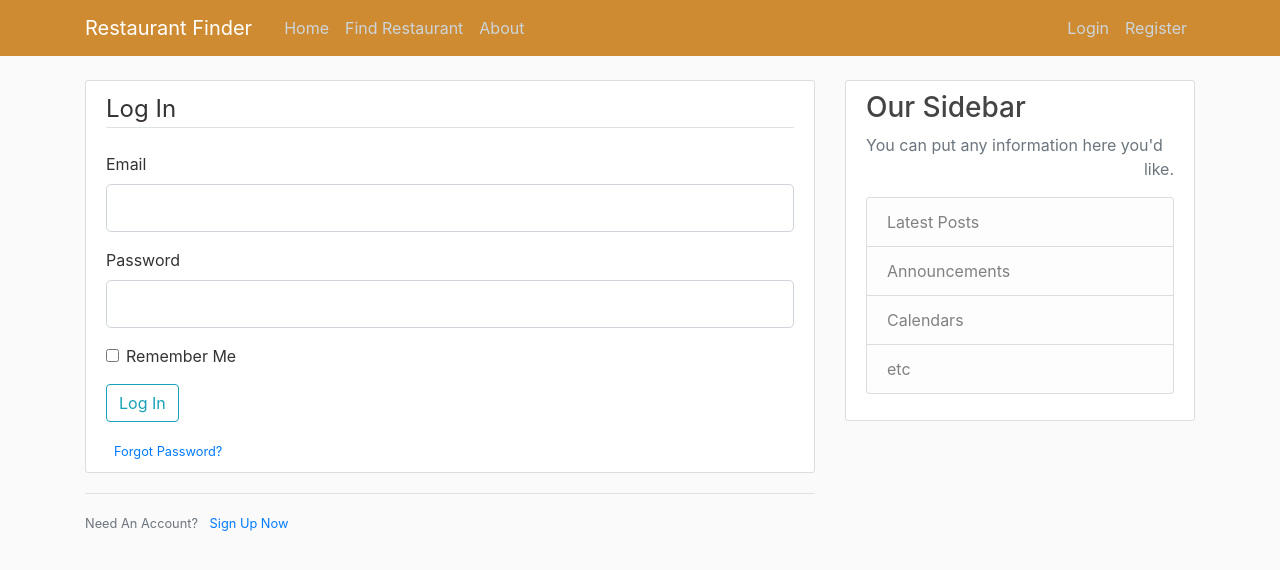
After one commit to vsg2608/DBMS_Project_1, a Flask app: page /userLogin in a window 1280 px wide. The commit adds this page. Shown: the top 570 px of the page. Run offline with Flask 2, Linux system fonts and the light colour scheme; some libraries are stand-ins or nearby versions.

Commit message:
Search Working

```diff
--- a/Main.py
+++ b/Main.py
@@ -1,6 +1,6 @@
 import psycopg2 as pg
-from flask import Flask, render_template, redirect, flash
-from forms import RegisterationForm, LoginForm
+from flask import Flask, render_template, redirect, flash,url_for
+from forms import RegisterationForm, LoginForm, searchForm
 import os
 import sys
 
@@ -36,24 +36,76 @@ def home():
 def about():
    return render_template('about.html',title='About')
 
-@app.route('/search')
+@app.route('/search', methods=['GET','POST'])
 def search():
    cur.execute("""SELECT restaurant_name,address, cuisines, averagecost_for_two, currency, aggregate_rating FROM rest LIMIT 10;""")
    restaurants= cur.fetchall()
-   print(restaurants[0][0])
-   return render_template('search.html',title='Find Restaurant',restaurants=restaurants)
+   form= searchForm()
+   if form.validate_on_submit():
+      print(form.locality.data)
+      print(form.rating.data)
+      query="SELECT distinct restaurant_name,address, cuisines, averagecost_for_two, currency, aggregate_rating from rest, city, cuisine,rest_cuisine WHERE rest.localityid=city.id and lower(city.city)=lower('"+str(form.city.data)+"') "
+      if(form.restaurantName.data!=""):
+         query+=" and lower(rest.restaurant_name) like lower('%" + form.restaurantName.data + "%') "
+      if(form.locality.data!=""):
+         query+=" and lower(city.locality) like lower('%" + form.locality.data + "%') "
+      if(form.rating.data!=""):
+         query+=" and rest.aggregate_rating>= "+str(form.rating.data)
+      cuisines="'japanese','korean'"
+      and_or=False
+      if(cuisines!=""):
+        query+= " and rest.restaurant_id= rest_cuisine.rest_id and cuisine.cuisine_code= rest_cuisine.cuisine_code and lower(cuisine.cuisine) in ("+cuisines+") "
+
+      sortbyRating= False
+      sortbyRestName= False
+      sortbyPrice= True
+      if(sortbyPrice):
+         query+= "ORDER BY rest.aggregate_rating desc"
+      print(query)
+      cur.execute(query+";")
+      restaurants= cur.fetchall()
+   return render_template('search.html',title='Find Restaurant',restaurants=restaurants, form=form)
 
 @app.route('/userRegister', methods=['GET','POST'])
 def userRegister():
    form= RegisterationForm()
    if form.validate_on_submit():
-      flash(f'Accound Created for { form.username.data}!', 'success')
-      return redirect(url_for('home'))
+      date="2018-12-30"
+      gender="M"
+      address="153 Phulkian Enclave, New Delhi"
+      locality="Hauz Khas"
+      name= form.name.data
+      email=form.email.data
+      password=form.password.data
+      cur.execute("Select email from users where email= '"+email+"';")
+      Email=cur.fetchall()
+      if(Email==[]):
+         flash(f'Account created for {form.name.data}!', 'success')
+         cur.execute("INSERT into users (password, name, email, dob, gender, address, locality) values " \
+                     "(%s, %s, %s, %s, %s,%s,%s);", (password,name, email, date, gender, address, locality))
+         conn.commit()
+         return redirect(url_for('home'))
+      else:
+         flash('Email already exists!!!!', 'danger')
+
    return render_template('userRegister.html',title='User Register', form=form)
 
-@app.route('/userLogin')
+@app.route('/userLogin', methods=['GET','POST'])
 def userLogin():
    form= LoginForm()
+   print(form.email.data)
+   if form.validate_on_submit():
+      cur.execute("select password from users where email='"+str(form.email.data)+"';")
+      password=cur.fetchall()
+      if([]==password):
+         flash('Email not found. Please check your email', 'danger')
+      else:
+         password=password[0][0]
+         if form.password.data == password:
+            flash('You have been logged in!', 'success')
+            return redirect(url_for('home'))
+         else:
+            flash('Login Unsuccessful. Please check email and password', 'danger')
    return render_template('userlogin.html',title='User Login', form=form)
 
 if __name__ == '__main__':
--- a/forms.py
+++ b/forms.py
@@ -1,18 +1,29 @@
 from flask_wtf import FlaskForm
-from wtforms import StringField, PasswordField, SubmitField, BooleanField
+from wtforms import StringField, PasswordField, SubmitField, BooleanField, IntegerField, DateField
 from wtforms.validators import DataRequired, Length, Email, EqualTo
 
 class RegisterationForm(FlaskForm):
-    username    = StringField('Username',
+    name        = StringField('Name',
                     validators=[DataRequired(),Length(min=2, max=20)])
     email       = StringField('Email',validators=[DataRequired(),Email()])
     password    = PasswordField('Password',validators=[DataRequired()])
+    date        = DateField("Date",format="%Y-%M-%d", validators=[DataRequired()])
     confirm_password = PasswordField('Confirm Password', validators=[DataRequired(), EqualTo('password')])
     submit      = SubmitField('Sign Up')
 
 class LoginForm(FlaskForm):
-    username    = StringField('Username',
-                    validators=[DataRequired(),Length(min=2, max=20)])
+    email       = StringField('Email',validators=[DataRequired(),Email()])
     password    = PasswordField('Password',validators=[DataRequired()])
     remember    = BooleanField('Remember Me')
     submit      = SubmitField('Log In')
+
+class searchForm(FlaskForm):
+    city        = StringField('City',
+                    validators=[DataRequired(),Length(min=2, max=20)])
+    restaurantName= StringField('Restaurant Name')
+    locality    = StringField('Locality')
+    rating      = IntegerField('Rating')
+    submit      = SubmitField('Search')
+    #cuisine   = StringField()
+    #cusinineOR    = StringField()
+    #Cost range
--- a/static/main.css
+++ b/static/main.css
@@ -9,7 +9,7 @@ body {
   }
 
   .bg-steel {
-    background-color: #5f788a;
+    background-color: #cf8b32;
   }
 
   .site-header .navbar-nav .nav-link {
--- a/templates/layout.html
+++ b/templates/layout.html
@@ -17,28 +17,29 @@
     {% endif %}
 </head>
 <body>
-    <header class="site-header">
-      <nav class="navbar navbar-expand-md navbar-dark bg-steel fixed-top">
-        <div class="container">
-          <a class="navbar-brand mr-4" href="/">Flask Blog</a>
+    <header class="site-header" style="color:#cf8b32;">
+      <nav class="navbar navbar-expand-md navbar-dark bg-steel fixed-top" >
+        <div class="container" >
+          <a class="navbar-brand mr-4" href="/">Restaurant Finder</a>
           <button class="navbar-toggler" type="button" data-toggle="collapse" data-target="#navbarToggle" aria-controls="navbarToggle" aria-expanded="false" aria-label="Toggle navigation">
             <span class="navbar-toggler-icon"></span>
           </button>
           <div class="collapse navbar-collapse" id="navbarToggle">
             <div class="navbar-nav mr-auto">
-              <a class="nav-item nav-link" href="/">Home</a>
-              <a class="nav-item nav-link" href="/search">Find Restaurant</a>
-              <a class="nav-item nav-link" href="/about">About</a>
+              <a class="nav-item nav-link" href="{{ url_for('home')}}">Home</a>
+              <a class="nav-item nav-link" href="{{url_for('search')}}">Find Restaurant</a>
+              <a class="nav-item nav-link" href="{{url_for('about')}}">About</a>
             </div>
             <!-- Navbar Right Side -->
             <div class="navbar-nav">
-              <a class="nav-item nav-link" href="/userLogin">Login</a>
-              <a class="nav-item nav-link" href="/userRegister">Register</a>
+              <a class="nav-item nav-link" href="{{url_for('userLogin')}}">Login</a>
+              <a class="nav-item nav-link" href="{{url_for('userRegister')}}">Register</a>
             </div>
           </div>
         </div>
       </nav>
     </header>
+
     <main role="main" class="container">
       <div class="row">
         <div class="col-md-8">
@@ -53,6 +54,7 @@
           {% endwith %}
           {% block content %}{% endblock %}
         </div>
+        {% block Sidebar %}
         <div class="col-md-4">
           <div class="content-section">
             <h3>Our Sidebar</h3>
@@ -66,8 +68,10 @@
             </p>
           </div>
         </div>
+         {% endblock Sidebar %}
       </div>
     </main>
+
 
 
     <!-- Optional JavaScript -->
--- /dev/null
+++ b/templates/userlogin.html
@@ -0,0 +1,52 @@
+{% extends "layout.html" %}
+{% block content %}
+    <div class="content-section">
+        <form method="POST" action="">
+            {{ form.hidden_tag() }}
+            <fieldset class="form-group">
+                <legend class="border-bottom mb-4">Log In</legend>
+                <div class="form-group">
+                    {{ form.email.label(class="form-control-label") }}
+                    {% if form.email.errors %}
+                        {{ form.email(class="form-control form-control-lg is-invalid") }}
+                        <div class="invalid-feedback">
+                            {% for error in form.email.errors %}
+                                <span>{{ error }}</span>
+                            {% endfor %}
+                        </div>
+                    {% else %}
+                        {{ form.email(class="form-control form-control-lg") }}
+                    {% endif %}
+                </div>
+                <div class="form-group">
+                    {{ form.password.label(class="form-control-label") }}
+                    {% if form.password.errors %}
+                        {{ form.password(class="form-control form-control-lg is-invalid") }}
+                        <div class="invalid-feedback">
+                            {% for error in form.password.errors %}
+                                <span>{{ error }}</span>
+                            {% endfor %}
+                        </div>
+                    {% else %}
+                        {{ form.password(class="form-control form-control-lg") }}
+                    {% endif %}
+                </div>
+                <div class="form-check">
+                    {{ form.remember(class="form-check-input") }}
+                    {{ form.remember.label(class="form-check-label") }}
+                </div>
+            </fieldset>
+            <div class="form-group">
+                {{ form.submit(class="btn btn-outline-info") }}
+            </div>
+            <small class="text-muted ml-2">
+                <a href="#">Forgot Password?</a>
+            </small>
+        </form>
+    </div>
+    <div class="border-top pt-3">
+        <small class="text-muted">
+            Need An Account? <a class="ml-2" href="{{ url_for('userRegister') }}">Sign Up Now</a>
+        </small>
+    </div>
+{% endblock content %}
```
Also changed, not shown: templates/search.html (+67 -1 lines), templates/userRegister.html (+18 -5 lines).
